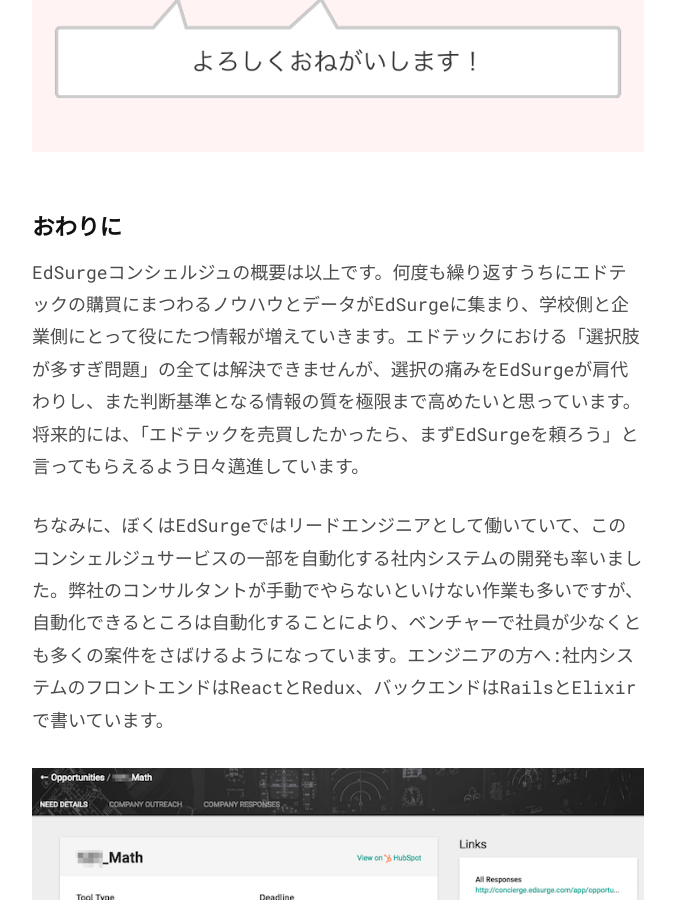
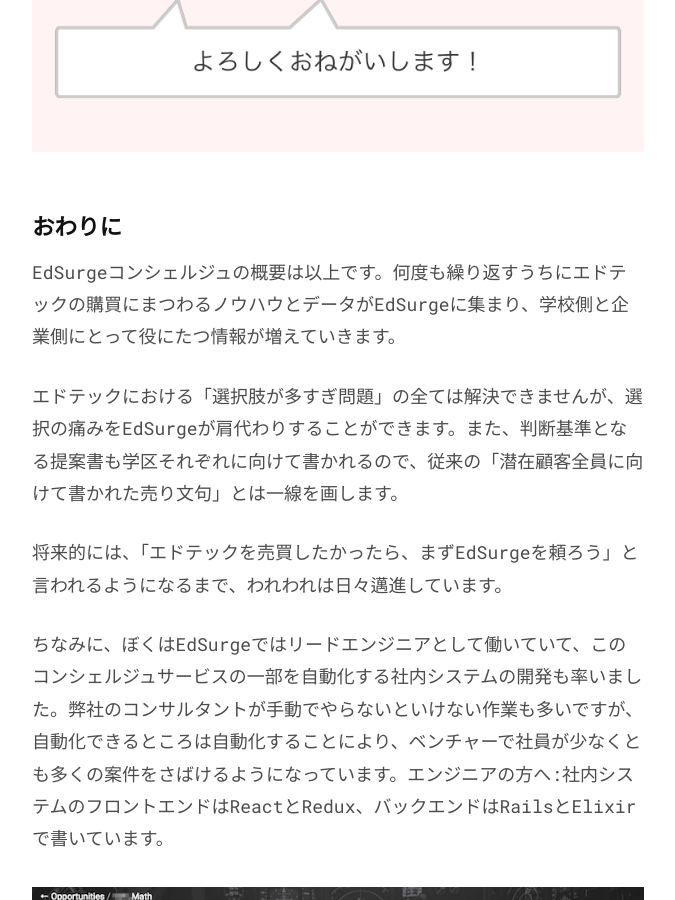
Before and after one commit to chibicode/senseicode, a Jekyll site: the page built from _posts/2016-09-08-edsurge-concierge.md, in a window 1280 px wide and 900 px high, scrolled down 12298 px. Shown: the whole window, without its empty margins (302-977 px from the left). Built offline with Jekyll 4.4.1, drawn with Linux system fonts in a browser that asks for light colours; comment, search, counter and statistics services are not loaded.

Commit message:
:pencil:

```diff
--- a/_posts/2016-09-08-edsurge-concierge.md
+++ b/_posts/2016-09-08-edsurge-concierge.md
@@ -123,7 +123,11 @@
 
 ## おわりに
 
-EdSurgeコンシェルジュの概要は以上です。何度も繰り返すうちにエドテックの購買にまつわるノウハウとデータがEdSurgeに集まり、学校側と企業側にとって役にたつ情報が増えていきます。エドテックにおける「選択肢が多すぎ問題」の全ては解決できませんが、選択の痛みをEdSurgeが肩代わりし、また判断基準となる情報の質を極限まで高めたいと思っています。将来的には、「エドテックを売買したかったら、まずEdSurgeを頼ろう」と言ってもらえるよう日々邁進しています。
+EdSurgeコンシェルジュの概要は以上です。何度も繰り返すうちにエドテックの購買にまつわるノウハウとデータがEdSurgeに集まり、学校側と企業側にとって役にたつ情報が増えていきます。
+
+エドテックにおける「選択肢が多すぎ問題」の全ては解決できませんが、選択の痛みをEdSurgeが肩代わりすることができます。また、判断基準となる提案書も学区それぞれに向けて書かれるので、従来の「潜在顧客全員に向けて書かれた売り文句」とは一線を画します。
+
+将来的には、「エドテックを売買したかったら、まずEdSurgeを頼ろう」と言われるようになるまで、われわれは日々邁進しています。
 
 ちなみに、ぼくはEdSurgeではリードエンジニアとして働いていて、このコンシェルジュサービスの一部を自動化する社内システムの開発も率いました。弊社のコンサルタントが手動でやらないといけない作業も多いですが、自動化できるところは自動化することにより、ベンチャーで社員が少なくとも多くの案件をさばけるようになっています。エンジニアの方へ:社内システムのフロントエンドはReactとRedux、バックエンドはRailsとElixirで書いています。
 
```
